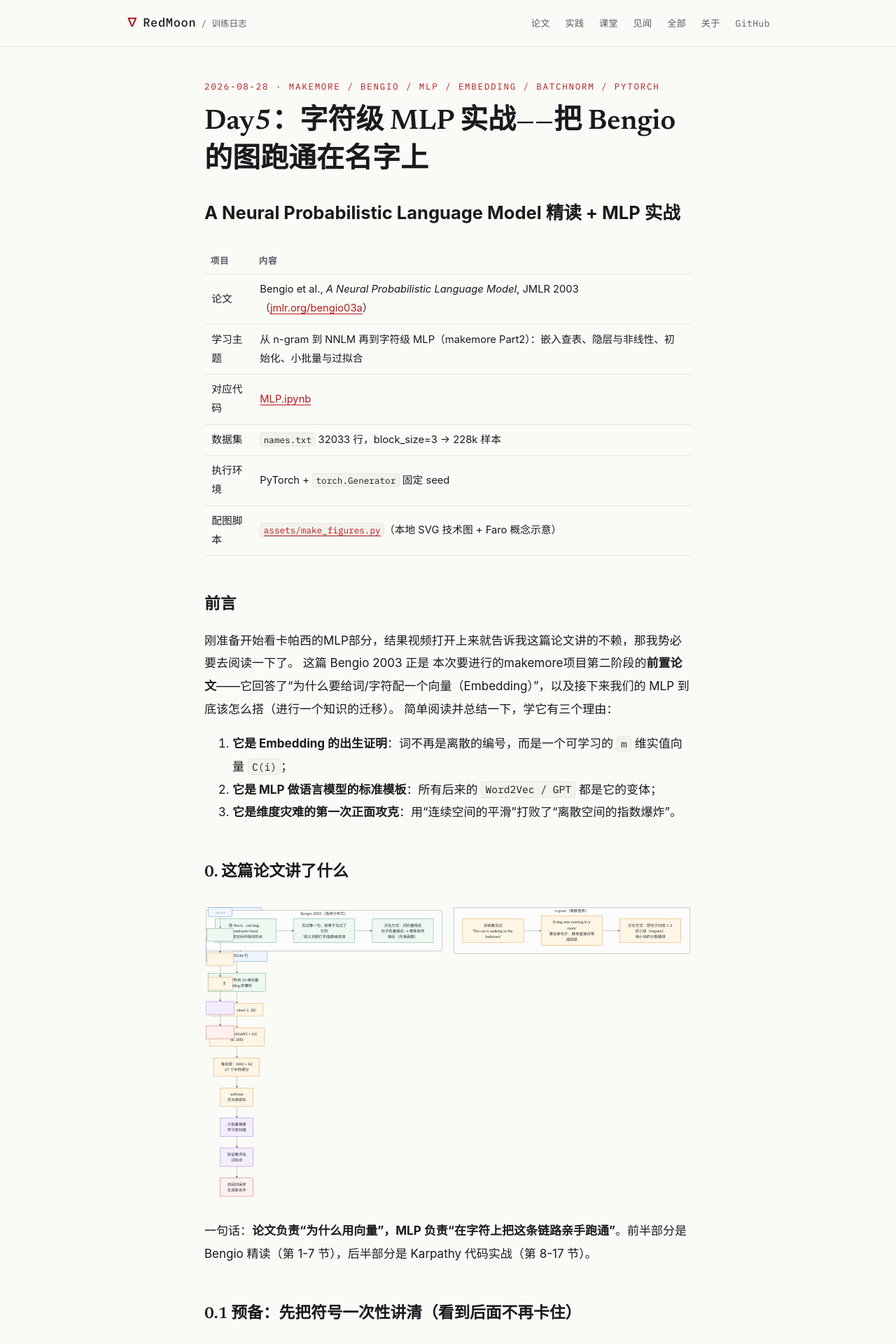
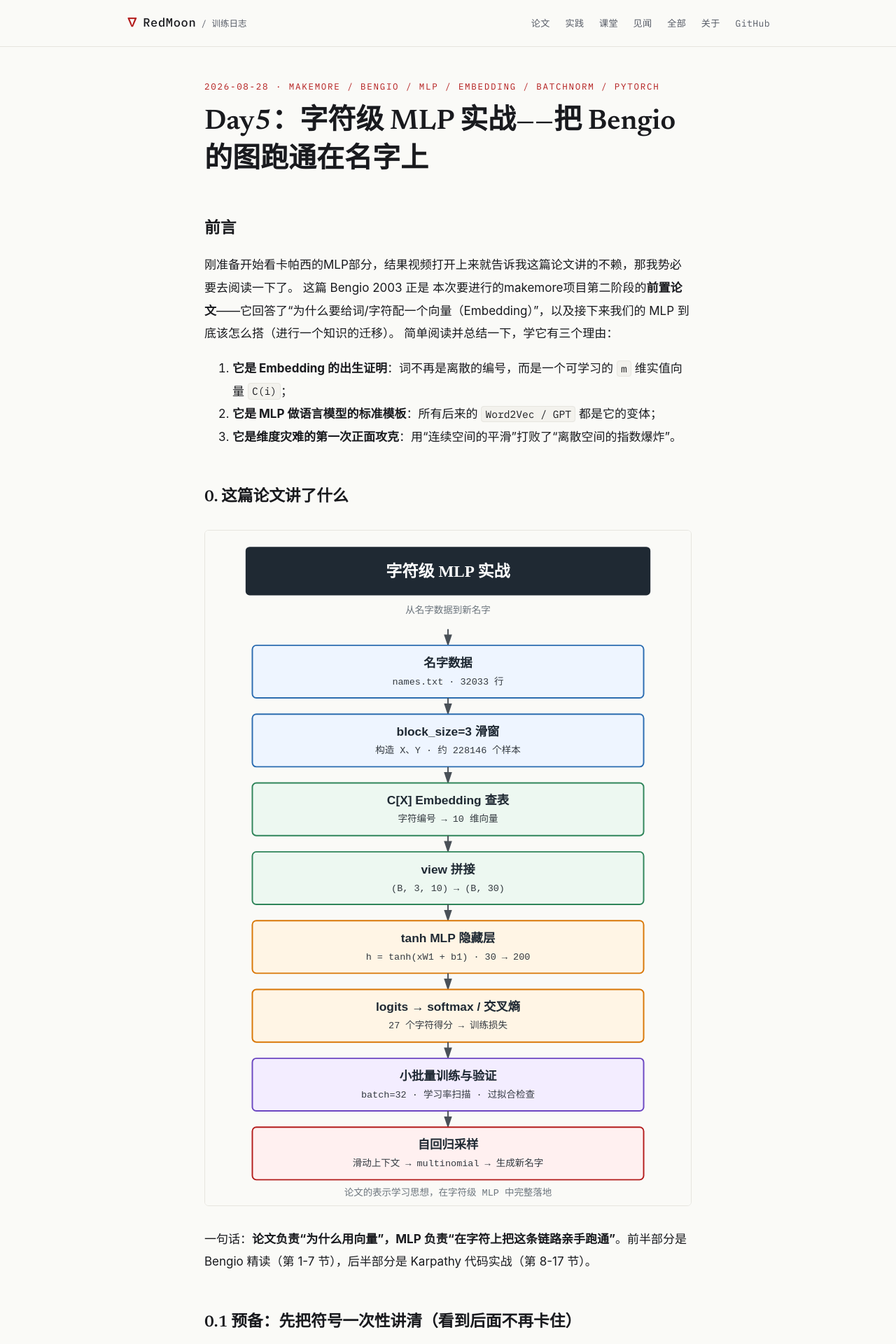
Before and after one commit to Redmoon-2333/Redmoon-2333.github.io, a Jekyll site: the page built from _posts/2026-08-28-bengio-mlp-char.md, in a window 1280 px wide. Shown: the top 1920 px of the page at 70% size. Built offline with Jekyll 4.4.1, drawn with Linux system fonts in a browser that asks for light colours; some of the changed text lies outside the part shown.

Commit message:
fix(blog): 修复 Day5 配图并恢复附件下载

````diff
--- a/_includes/head.html
+++ b/_includes/head.html
@@ -44,37 +44,3 @@
 <script async src="https://cdn.jsdelivr.net/npm/katex@0.16.11/dist/katex.min.js" crossorigin="anonymous" onload="window.renderSiteMath && window.renderSiteMath()"></script>
 <script async src="https://cdn.jsdelivr.net/npm/katex@0.16.11/dist/contrib/auto-render.min.js" crossorigin="anonymous" onload="window.renderSiteMath && window.renderSiteMath()"></script>
 {% endif %}
-{% if page.mermaid %}
-<script>
-(function () {
-  var rendered = false;
-  function renderMermaid() {
-    if (rendered || !window.mermaid || !document.body) return false;
-    var blocks = document.querySelectorAll('.language-mermaid');
-    if (!blocks.length) return false;
-    blocks.forEach(function (block) {
-      var code = block.matches('code') ? block : block.querySelector('code');
-      if (!code) return;
-      var diagram = document.createElement('div');
-      diagram.className = 'mermaid';
-      diagram.textContent = code.textContent;
-      var wrapper = block.matches('code') ? code.closest('pre') : block;
-      (wrapper || block).replaceWith(diagram);
-    });
-    window.mermaid.initialize({ startOnLoad: false, securityLevel: 'strict', theme: 'neutral' });
-    rendered = true;
-    window.mermaid.run({ nodes: document.querySelectorAll('.mermaid') });
-    return true;
-  }
-  function waitForRenderer(attempts) {
-    if (!renderMermaid() && attempts > 0) {
-      window.setTimeout(function () { waitForRenderer(attempts - 1); }, 50);
-    }
-  }
-  window.renderSiteMermaid = function () { waitForRenderer(100); };
-  document.addEventListener('DOMContentLoaded', function () { waitForRenderer(100); }, { once: true });
-  window.addEventListener('load', function () { waitForRenderer(20); }, { once: true });
-})();
-</script>
-<script async src="https://cdn.jsdelivr.net/npm/mermaid@10.9.3/dist/mermaid.min.js" crossorigin="anonymous" onload="window.renderSiteMermaid && window.renderSiteMermaid()"></script>
-{% endif %}
--- a/_posts/2026-08-28-bengio-mlp-char.md
+++ b/_posts/2026-08-28-bengio-mlp-char.md
@@ -6,19 +6,7 @@ categories: [技术实践]
 tags: [makemore, Bengio, MLP, Embedding, BatchNorm, PyTorch]
 excerpt: 追随Karpathy大佬的脚步
 math: true
-mermaid: true
 ---
-
-# A Neural Probabilistic Language Model 精读 + MLP 实战
-
-| 项目   | 内容                                                                                                                                                  |
-| ---- | --------------------------------------------------------------------------------------------------------------------------------------------------- |
-| 论文   | Bengio et al., *A Neural Probabilistic Language Model*, JMLR 2003（[jmlr.org/bengio03a](http://www.jmlr.org/papers/volume3/bengio03a/bengio03a.pdf)） |
-| 学习主题 | 从 n-gram 到 NNLM 再到字符级 MLP（makemore Part2）：嵌入查表、隐层与非线性、初始化、小批量与过拟合                                                                                   |
-| 对应代码 | [MLP.ipynb](../../07_MyProject/03_makemore/MLP.ipynb)                                              |
-| 数据集  | `names.txt` 32033 行，block_size=3 → 228k 样本                                                                                                          |
-| 执行环境 | PyTorch + `torch.Generator` 固定 seed                                                                                                                 |
-| 配图脚本 | [`assets/make_figures.py`](assets/make_figures.py)（本地 SVG 技术图 + Faro 概念示意）                                                                          |
 
 ## 前言
 
@@ -31,28 +19,7 @@ mermaid: true
 
 ## 0. 这篇论文讲了什么
 
-```mermaid
-flowchart TD
-    A["名字数据<br/>names.txt，32033 行"] --> B["block_size=3 滑窗构造 X、Y 样本<br/>共 228146 行"]
-    B --> C["C 查表：字符到 10 维向量<br/>Embedding 的雏形"]
-    C --> D["展平拼接：view(-1, 30)"]
-    D --> E["隐藏层：tanh(xW1 + b1)<br/>(B, 200)"]
-    E --> F["输出层：hW2 + b2<br/>27 个字符得分"]
-    F --> G["softmax<br/>交叉熵损失"]
-    G --> H["小批量梯度<br/>学习率扫描"]
-    H --> I["验证集评估<br/>过拟合"]
-    I --> J["自回归采样<br/>生成新名字"]
-    classDef data fill:#eef5ff,stroke:#2b6cb0,color:#1f2933;
-    classDef embedding fill:#edf8f1,stroke:#2f855a,color:#1f2933;
-    classDef model fill:#fff5e5,stroke:#d97706,color:#1f2933;
-    classDef train fill:#f3edff,stroke:#6b46c1,color:#1f2933;
-    classDef sample fill:#fff0f0,stroke:#b31b1b,color:#1f2933;
-    class A,B data;
-    class C embedding;
-    class D,E,F,G model;
-    class H,I train;
-    class J sample;
-```
+![字符级 MLP 从名字数据到新名字的完整流程](/assets/img/mlp-pipeline-overview.svg)
 
 一句话：**论文负责“为什么用向量”，MLP 负责“在字符上把这条链路亲手跑通”**。前半部分是 Bengio 精读（第 1-7 节），后半部分是 Karpathy 代码实战（第 8-17 节）。
 
@@ -90,22 +57,6 @@ flowchart TD
 ## 0.2 这篇论文解决了什么
 
 n-gram 靠“背诵短语”泛化，神经模型靠“词的相似性”泛化。
-
-```mermaid
-flowchart TD
-    subgraph N["n-gram（离散查表）"]
-        N1["训练集见过<br/>‘The cat is walking in the bedroom’"] --> N2["‘A dog was running in a room’<br/>算全新句子：概率直接归零或回退"]
-        N2 --> N3["泛化方式：把句子切成 1-3 词小块（trigram）<br/>用小块的计数硬拼"]
-    end
-    subgraph B["Bengio 2003（连续分布式）"]
-        B1["把 the/a、cat/dog、bedroom/room<br/>看成空间中相邻的点"] --> B2["见过第一句，就等于见过了它的<br/>‘语义邻居们’的指数级变体"]
-        B2 --> B3["泛化方式：词向量相近<br/>句子向量相近 → 概率自然相近（光滑函数）"]
-    end
-    classDef ngram fill:#fff5e5,stroke:#d97706,color:#1f2933;
-    classDef neural fill:#edf8f1,stroke:#2f855a,color:#1f2933;
-    class N1,N2,N3 ngram;
-    class B1,B2,B3 neural;
-```
 
 ![n-gram 靠拼接短块 vs 神经模型靠语义邻居的泛化对比](/assets/img/curse-vs-distributed.png)
 
@@ -173,26 +124,7 @@ $$
 
 输入 $w_{t-2}\ w_{t-1}\to w_t$，词表 $\lvert V\rvert=5$（a, cat, dog, in, bedroom）：
 
-```mermaid
-flowchart TD
-    A["词编号：cat 和 in"] --> B["C 查表<br/>每个词得到 m 维向量<br/>所有位置共享同一张表"]
-    B --> C["拼接 x<br/>n 减 1 个向量排成一列<br/>本例为 4 维"]
-    C --> D["隐藏层 h<br/>加权和后经过 tanh<br/>完成非线性变换"]
-    D --> E["输出 y<br/>偏置加直连项加隐藏层项<br/>每个候选词一个分数"]
-    E --> F["概率 p<br/>softmax 归一化<br/>得到下一个词的概率分布"]
-    classDef input fill:#eef5ff,stroke:#2b6cb0,color:#1f2933;
-    classDef memory fill:#edf8f1,stroke:#2f855a,color:#1f2933;
-    classDef hidden fill:#fff5e5,stroke:#d97706,color:#1f2933;
-    classDef output fill:#f3edff,stroke:#6b46c1,color:#1f2933;
-    classDef prob fill:#fff0f0,stroke:#b31b1b,color:#1f2933;
-    class A input;
-    class B memory;
-    class C,D hidden;
-    class E output;
-    class F prob;
-```
-
-![Bengio NNLM 前向结构：查表 C → 拼接 → tanh 隐藏层 → 仿射输出 → softmax](/assets/img/nnlm-forward.svg)
+![Bengio NNLM 前向结构：查表 C → 拼接 → tanh 隐藏层 → 仿射输出 → softmax](/assets/img/nnlm-forward-vertical.svg)
 
 **Day3 vs NNLM**：
 
--- a/assets/css/main.css
+++ b/assets/css/main.css
@@ -209,12 +209,11 @@ img { max-width: 100%; height: auto; display: block; }
 }
 .prose th, .prose td { border-bottom: 1px solid var(--line); padding: .55em .7em; text-align: left; }
 .prose th { font-family: var(--mono); font-size: .78rem; letter-spacing: .06em; color: var(--ink-2); }
-.prose img { border: 1px solid var(--line); border-radius: 6px; margin: 1.8em auto; }
+.prose img {
+  display: block; max-width: 100%; height: auto;
+  border: 1px solid var(--line); border-radius: 6px; margin: 1.8em auto;
+}
 .prose figure { margin: 1.8em 0; }
-.prose .mermaid {
-  margin: 1.8em 0; overflow-x: auto; text-align: center;
-}
-.prose .mermaid svg { display: block; max-width: 100%; height: auto; margin: 0 auto; }
 .prose figcaption {
   font-family: var(--mono); font-size: .76rem; color: var(--ink-2);
   text-align: center; margin-top: .5rem;
@@ -293,4 +292,11 @@ img { max-width: 100%; height: auto; display: block; }
   .topbar-inner { flex-direction: column; gap: .55rem; align-items: flex-start; padding-block: .9rem 1rem; }
   .nav { gap: 1.1rem; }
   .colophon-inner { flex-direction: column; }
+  .eyebrow { flex-wrap: wrap; overflow-wrap: anywhere; }
+  .post-header .eyebrow { row-gap: .25rem; }
+  .prose { min-width: 0; overflow-x: hidden; }
+  .prose table { width: 100%; table-layout: fixed; }
+  .prose th, .prose td { overflow-wrap: anywhere; word-break: break-word; }
+  .prose code { overflow-wrap: anywhere; word-break: break-word; }
+  .prose .katex-display { max-width: 100%; box-sizing: border-box; }
 }
````
Also changed, not shown: other parts of _posts/2026-08-28-bengio-mlp-char.md (+11 -0 lines), assets/img/mlp-pipeline-overview.svg (added), assets/img/nnlm-forward-vertical.svg (added).
